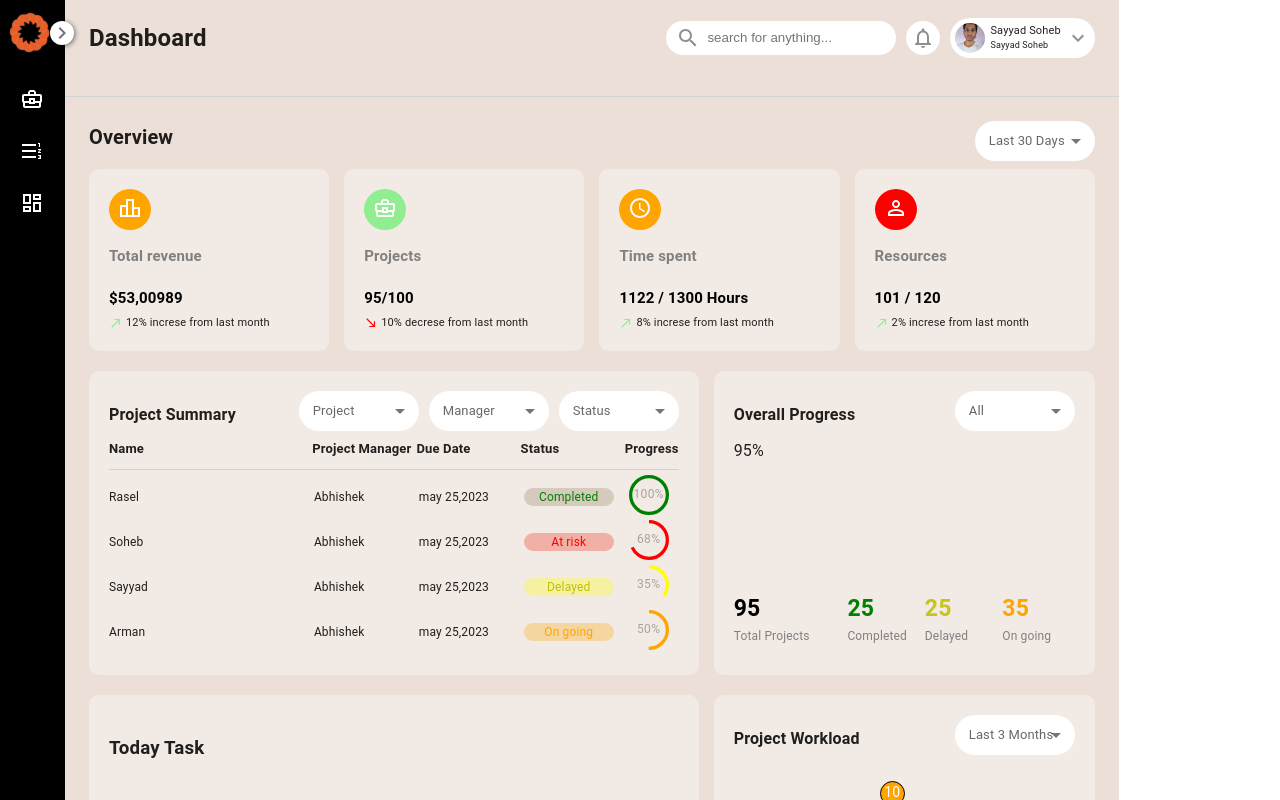
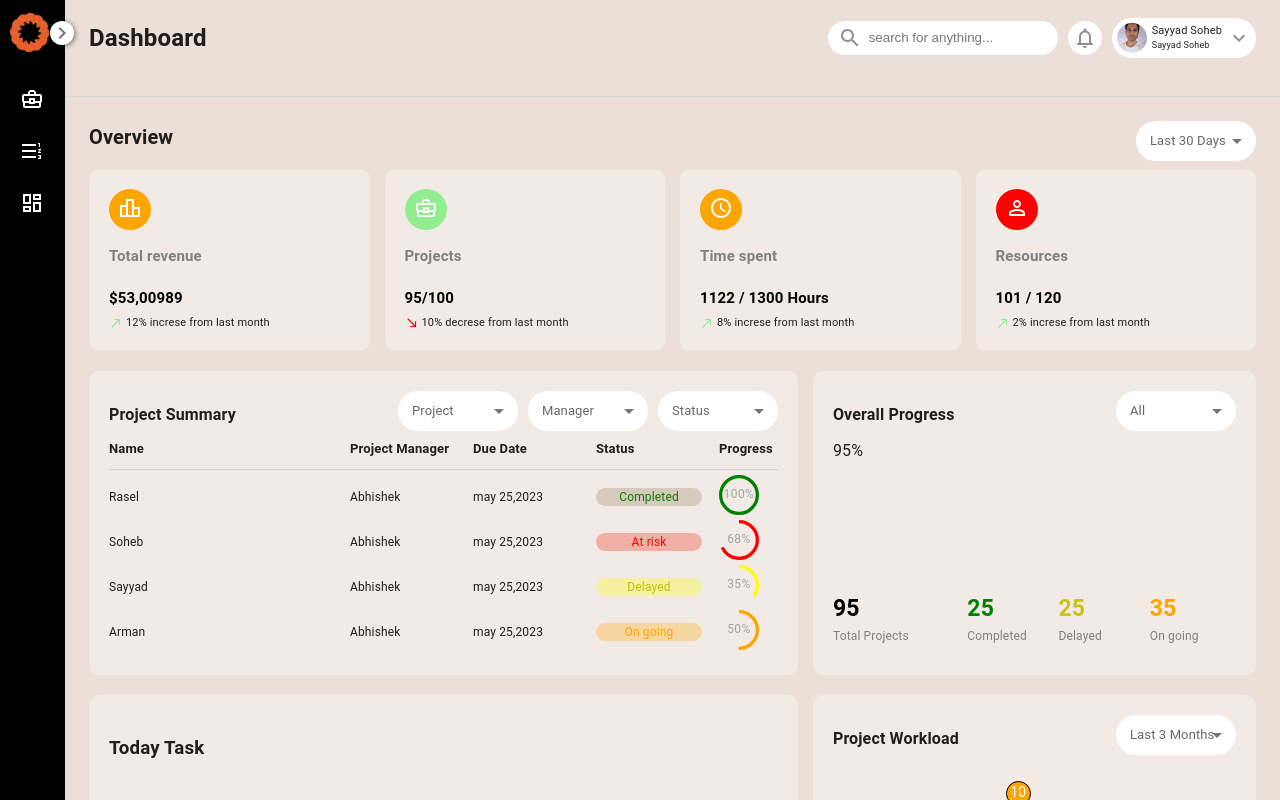
Before and after one commit to soheb-funtune/react-live-task-base-repo, a React (Vite) app: page / in a window 1280 px wide. Shown: the top 800 px of the page. Built offline with nearby package versions, Linux system fonts and the light colour scheme.

Commit message:
ui change

```diff
--- a/src/components/sidebar/sidebar.css
+++ b/src/components/sidebar/sidebar.css
@@ -1,3 +1,6 @@
+.all-container {
+  width: 100%;
+}
 .open-close-div {
   position: fixed;
   /* top: 13px;
@@ -60,9 +63,8 @@
 .header-div h2 {
   margin-top: 13px;
 }
-/* @media (max-width: 600px) {
-  .open-close-div {
-    top: 4px;
-    left: 36px !important;
+@media (max-width: 500px) {
+  .all-container {
+    width: auto;
   }
-} */
+}
--- a/src/components/sidebar/sidebar.jsx
+++ b/src/components/sidebar/sidebar.jsx
@@ -176,7 +176,10 @@ export const SideBar = () => {
           ))}
         </List>
       </Drawer>
-      <div style={{ display: "flex", flexDirection: "column" }}>
+      <div
+        className="all-container"
+        style={{ display: "flex", flexDirection: "column" }}
+      >
         <Header />
         <Box
           component="main"
```
